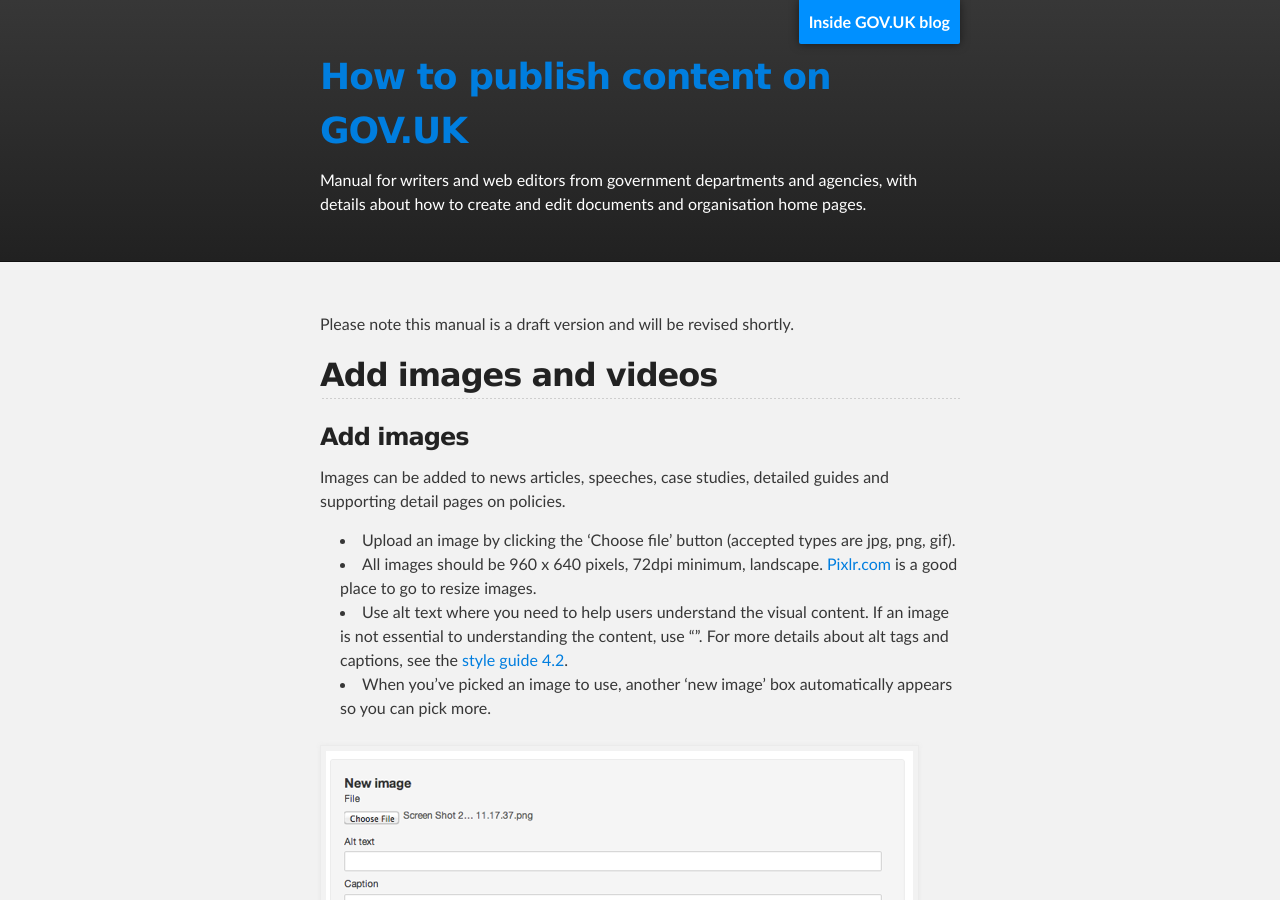
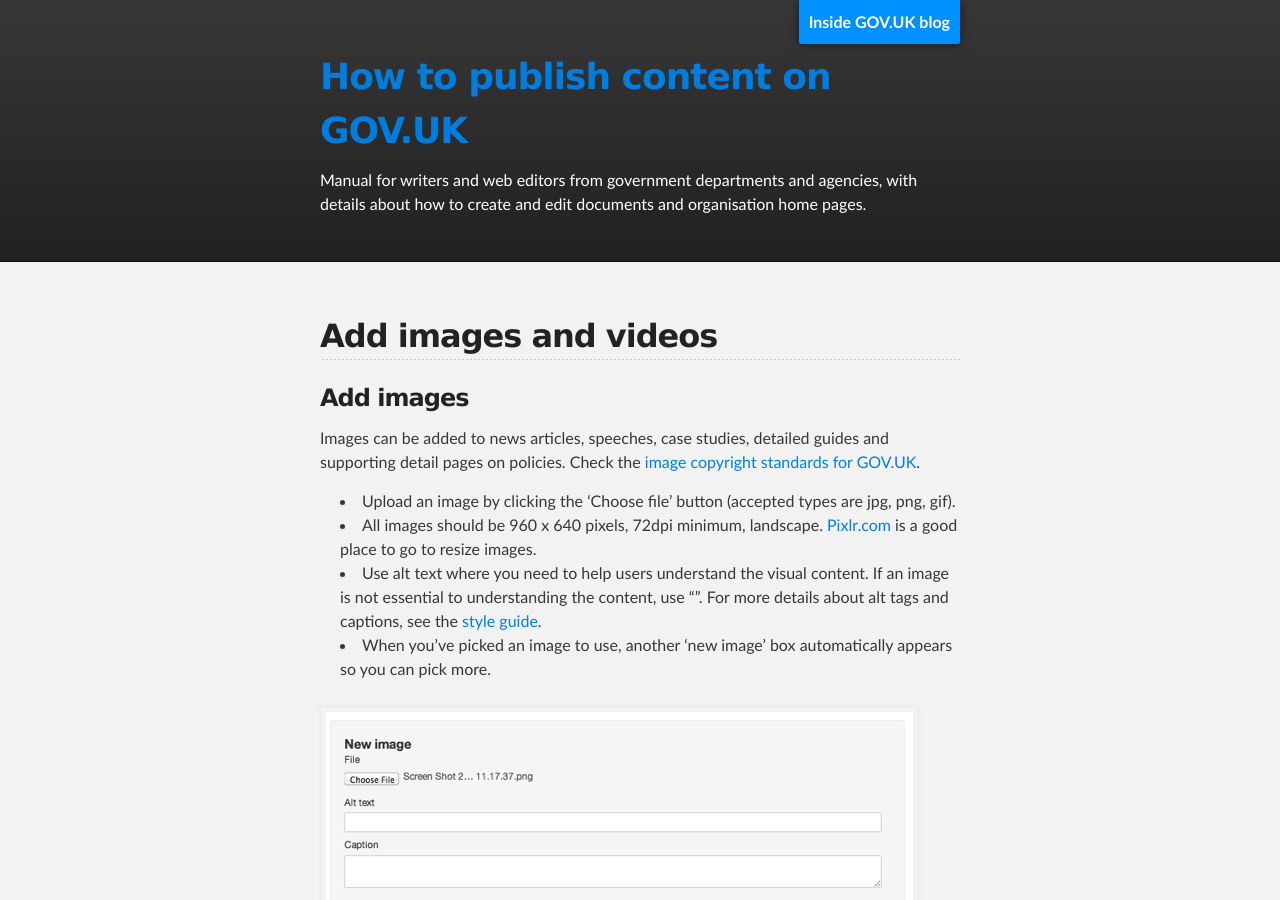
Before and after one commit to alphagov/inside-government-admin-guide, a Jekyll site: the page built from creating-documents/add-images.md, in a window 1280 px wide and 900 px high. Built offline with Jekyll 4.4.1, drawn with Linux system fonts in a browser that asks for light colours.

Commit message:
add link to image copyright material

```diff
--- a/creating-documents/add-images.md
+++ b/creating-documents/add-images.md
@@ -3,17 +3,15 @@ layout: default
 title: How to publish content / Add images and videos
 ---
 
-Please note this manual is a draft version and will be revised shortly.
-
 ## Add images and videos
 
 ### Add images
 
-Images can be added to news articles, speeches, case studies, detailed guides and supporting detail pages on policies.
+Images can be added to news articles, speeches, case studies, detailed guides and supporting detail pages on policies. Check the [image copyright standards for GOV.UK](https://insidegovuk.blog.gov.uk/gov-uk-standards-and-guidelines/image-copyright-standards-for-gov-uk/).
 
 * Upload an image by clicking the 'Choose file' button (accepted types are jpg, png, gif).
 * All images should be 960 x 640 pixels, 72dpi minimum, landscape. [Pixlr.com](http://www.pixlr.com) is a good place to go to resize images.
-* Use alt text where you need to help users understand the visual content. If an image is not essential to understanding the content, use “”. For more details about alt tags and captions, see the [style guide 4.2](https://www.gov.uk/designprinciples/insidegovernment#images).
+* Use alt text where you need to help users understand the visual content. If an image is not essential to understanding the content, use “”. For more details about alt tags and captions, see the [style guide](https://www.gov.uk/design-principles/style-guide/images#images-alt-text).
 * When you've picked an image to use, another ‘new image’ box automatically appears so you can pick more.
 
 ![Add images 2](add-images-2.png)
```
